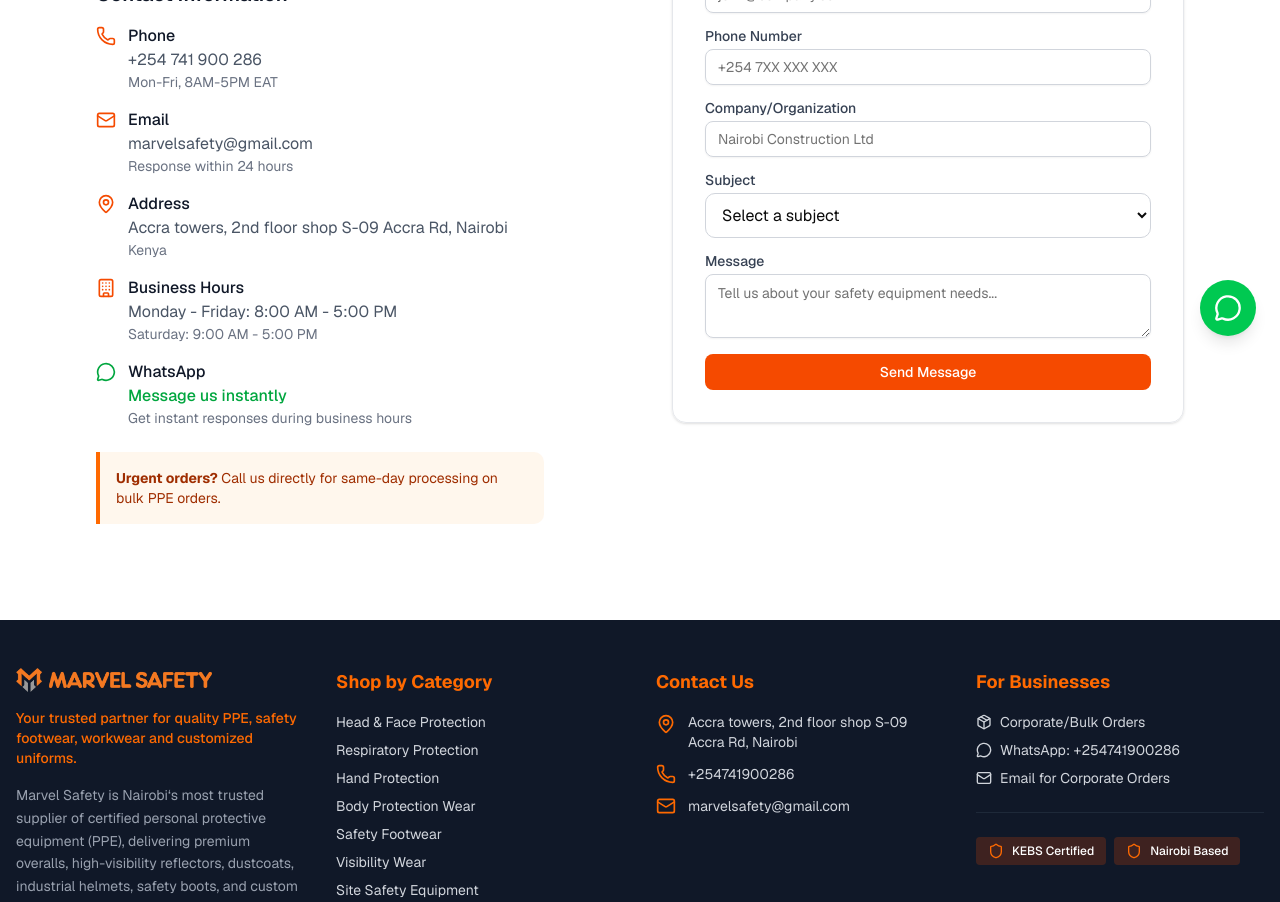
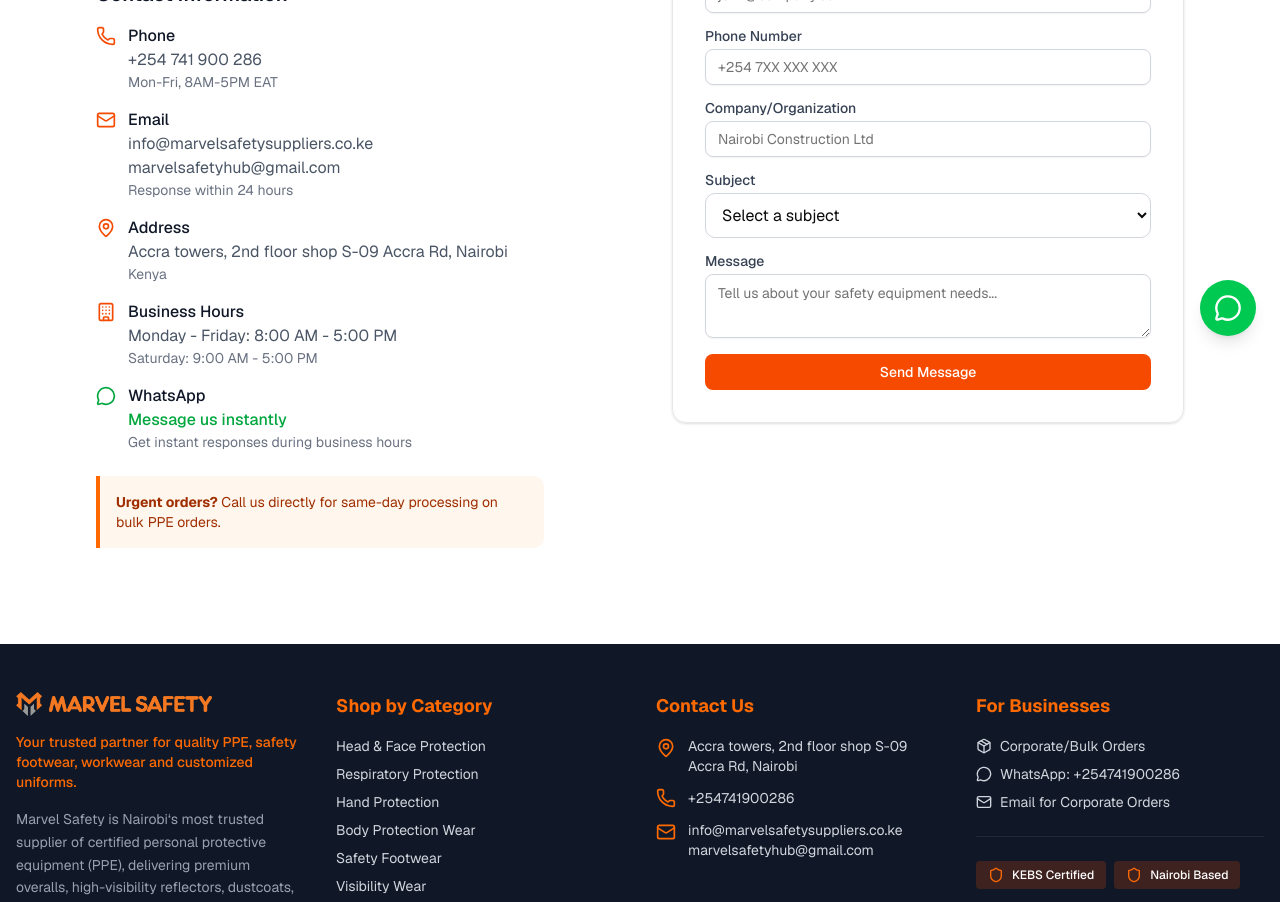
Before and after one commit to vskidevelopers/marvel-safety-suppliers, a Next.js app: page /contact in a window 1280 px wide. Shown: the part 440-1342 px from the top of the page. Built offline with nearby package versions, Linux system fonts and the light colour scheme; no server answers.

Commit message:
Update contact emails to the two she confirmed
- Replace the single contact email with info@marvelsafetysuppliers.co.ke and marvelsafetyhub@gmail.com, shown together in the footer and on the contact page

```diff
--- a/src/app/contact/page.tsx
+++ b/src/app/contact/page.tsx
@@ -79,7 +79,8 @@
                                         <Mail className="h-5 w-5 text-orange-600 mt-0.5 flex-shrink-0" />
                                         <div>
                                             <p className="font-medium text-gray-900">Email</p>
-                                            <p className="text-gray-600">marvelsafety@gmail.com</p>
+                                            <p className="text-gray-600">info@marvelsafetysuppliers.co.ke</p>
+                                            <p className="text-gray-600">marvelsafetyhub@gmail.com</p>
                                             <p className="text-sm text-gray-500">Response within 24 hours</p>
                                         </div>
                                     </div>
--- a/src/components/ui/Footer.tsx
+++ b/src/components/ui/Footer.tsx
@@ -90,9 +90,12 @@
                   {WHATSAPP_PHONE_NUMBER}
                 </a>
               </li>
-              <li className="flex items-center gap-3">
-                <Mail className="h-5 w-5 text-orange-500 flex-shrink-0" />
-                <a href="mailto:marvelsafety@gmail.com" className="hover:text-orange-400 transition-colors">marvelsafety@gmail.com</a>
+              <li className="flex items-start gap-3">
+                <Mail className="h-5 w-5 text-orange-500 mt-0.5 flex-shrink-0" />
+                <div className="flex flex-col">
+                  <a href="mailto:info@marvelsafetysuppliers.co.ke" className="hover:text-orange-400 transition-colors">info@marvelsafetysuppliers.co.ke</a>
+                  <a href="mailto:marvelsafetyhub@gmail.com" className="hover:text-orange-400 transition-colors">marvelsafetyhub@gmail.com</a>
+                </div>
               </li>
             </ul>
           </div>
```
